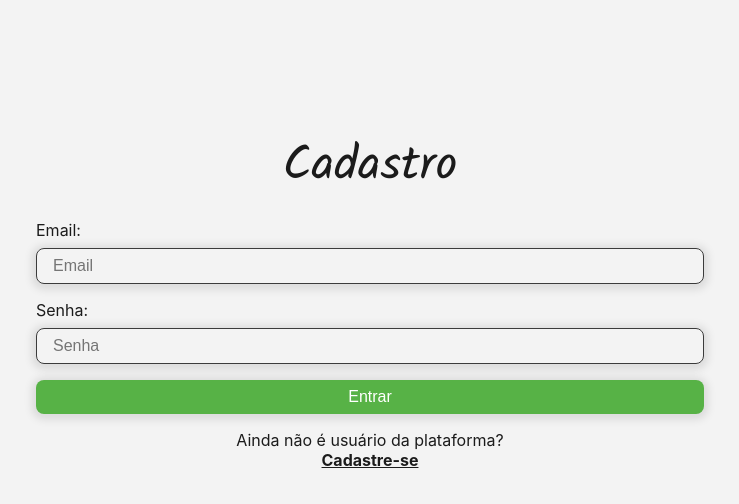
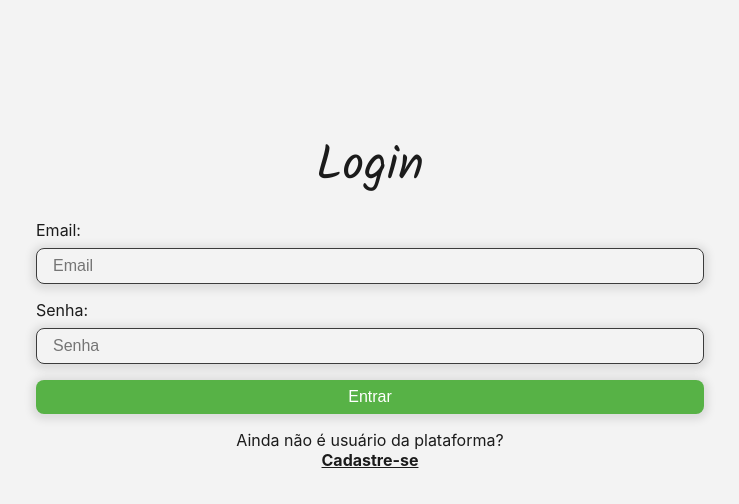
Before and after one commit to reciclae/reciclae-frontend, a React (Create React App) app: page /login in a window 1280 px wide. Shown: the top 504 px of the page, without its empty margins (270-1009 px from the left). Built offline with nearby package versions, Linux system fonts and the light colour scheme.

Commit message:
fix: consertando título da página de Login

```diff
--- a/src/pages/Login/index.tsx
+++ b/src/pages/Login/index.tsx
@@ -30,7 +30,7 @@ export function Login() {
 
   return (
     <Container>
-      <Title>Cadastro</Title>
+      <Title>Login</Title>
       <Form>
         <Input
           label="Email:"
```
